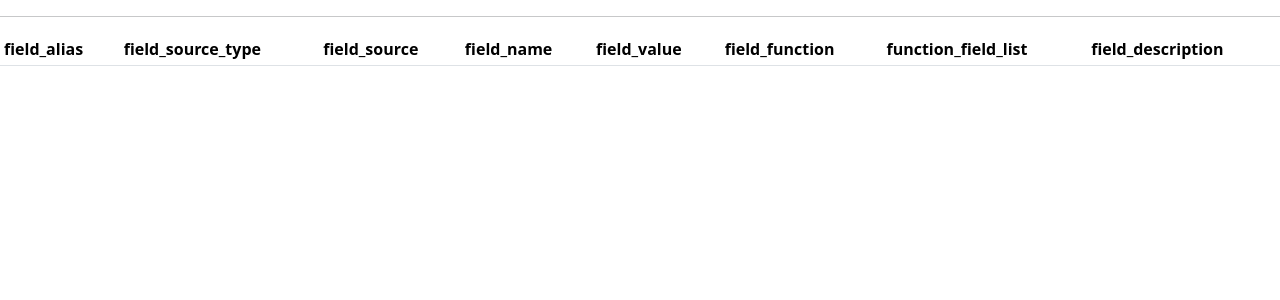
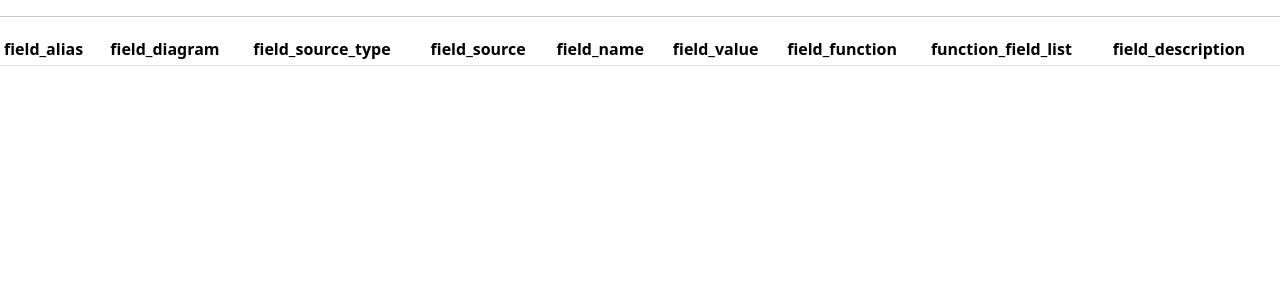
Before and after one commit to OlexiyZ/dgFramework, a Django app: page /dm/fields/ in a window 1280 px wide. Shown: the part 112-412 px from the top of the page. Run offline with Django 5.2, Linux system fonts and the light colour scheme; data that the repository does not hold is empty.

Commit message:
Field linearization v.1.0

```diff
--- a/dm/urls.py
+++ b/dm/urls.py
@@ -29,6 +29,7 @@ urlpatterns = [
     path("report/<str:report_name>/", report),
 
     path("diagram/<str:source_type>/<str:source_name>/", diagram),
+    path("field_diagram/<str:source_id>/<str:field_id>/", field_diagram),
 
     # path("test_static/", test_static),
 ]
--- a/dm/views.py
+++ b/dm/views.py
@@ -301,28 +301,6 @@ def report(request, report_name):
 def diagram(request, source_type, source_name):
     linear = {}
     linear = linearization(source_type, source_name, "")
-
-    # scheme = {}
-    # scheme["content"] = f"<a href=\"/dm/report/{source_name}/\" target=\"_blank\">{source_name}</a>"
-    # scheme["children"] = [
-    #     {
-    #         "content": f"<a href=\"/dm/fields/{source_name.field_list}/\" target=\"_blank\">Field List</a>",
-    #         "children": [
-    #             {
-    #                 # "content": "Field List"
-    #                 # "content": f"<a href=\"/dm/fields/{report.field_list}/\">Field List</a>"
-    #             }
-    #         ]},
-    #     {
-    #         "content": f"<a href=\"/dm/fields/{source_name.source_list}/\" target=\"_blank\">Source List</a>",
-    #         "children": [
-    #             {
-    #                 # "content": "Source List"
-    #                 # "content": f"<a href=\"/dm/fields/{report.source_list}/\">Source List</a>"
-    #             }
-    #         ]
-    #     }
-    # ]
     context = {"model": linear}
     return render(request, 'dm/diagram.html', context)
 
@@ -510,3 +488,185 @@ def get_report_source(source):
         fields = None
 
     return sources, source_list, field_list, fields
+
+
+def field_diagram(request, source_id, field_id):
+    source = Source.objects.get(id=source_id)
+    field = Field.objects.get(id=field_id, field_source_id=source_id)
+    linear = field_linearization(source, field)
+    linear_m = {"content": str(field),
+                "children": [linear]}
+    # children = []
+    context = {"model": linear_m}
+    return render(request, 'dm/diagram.html', context)
+
+
+def field_linearization(source, field):
+    brown_rect = "<svg width=\"10\" height=\"10\"> <rect x=\"0\" y=\"0\" width=\"10\" height=\"10\" fill=\"brown\" /></svg> "
+
+    if field is None:
+        return {
+            "content": "None"
+        }
+
+    match field.field_source_type:
+        # case None:
+        #     return {
+        #         "content": "None"
+        #     }
+        case 'function':
+            return {
+                "content": field.field_alias,
+                "children": [
+                    {
+                        "content": brown_rect + field.field_function
+                    }
+                ]
+            }
+        case 'value':
+            return {
+                "content": field.field_alias,
+                "children": [
+                    {
+                        "content": brown_rect + field.field_value
+                    }
+                ]
+            }
+        case 'tbd':
+            return {
+                "content": field.field_alias,
+                "children": [
+                    {
+                        "content": 'TBD'
+                    }
+                ]
+            }
+        # case 'data_source':
+    children = []
+    if source.source_type == 'query':
+        # source = Query.objects.get(query_name=source.query_name)
+        sources, source_list, field_list, fields = get_source(source)
+        # field = Field.objects.get(field_alias=field.field_name, field_source_id=source.id)
+        # children.append(field_linearization(field, source))
+        for source_item in sources:
+            try:
+                field = Field.objects.get(field_alias=field.field_name, field_source_id=source_item.id)
+            except Field.DoesNotExist:
+                field = field
+            children.append(field_linearization(source_item, field))
+    elif source.source_type == 'data_source':
+        # source = Query.objects.get(query_name=source.query_name)
+        sources, source_list, field_list, fields = get_source(source)
+        # children.append(field_linearization(field, source))
+        for source_item in sources:
+            try:
+                field = Field.objects.get(field_alias=field.field_name, field_source_id=source_item.id)
+            except Field.DoesNotExist:
+                field = field
+            children.append(field_linearization(source_item, field))
+    # elif source.source_type == 'data_source':
+    #     children.append(field_linearization(field))
+    elif source.source_type == 'table':
+        return {
+            "content": source.source_type,
+            "children": [
+                {
+                    "content": field.field_alias
+                },
+                {
+                    "content": source.table_name
+                }
+            ]
+        }
+    else:
+        children.append(field_linearization(None, None))
+
+    if source.source_type == 'data_source':
+        data_source_hyperlink = f"<a href=\"/dm/sources/{str(source.id)}/{source.source_type}/ \"target=\"_blank\">{str(source.source_alias)}</a>"
+        content = data_source_hyperlink
+    elif source.source_type == 'query':
+        data_source_hyperlink = f"<a href=\"/dm/sources/{str(source.id)}/{source.source_type}/ \"target=\"_blank\">{str(source.source_alias)}</a>"
+        content = data_source_hyperlink
+    # elif source_type == 'table':
+    #     content = yellow_rect + str(source_name)
+    elif source.source_type == 'report':
+        data_source_hyperlink = f"<a href=\"/dm/sources/{str(source.id)}/union/ \"target=\"_blank\">{str(source.source_name)}</a>"
+        content = data_source_hyperlink
+    else:
+        content = str(source.source_name)
+
+    return {
+        "content": source.source_type,
+        "children": [
+            {
+                "content": field.field_name
+            },
+            {
+                "content": content,
+                "children": children
+            }
+        ]
+    }
+
+
+def get_source(source):
+    if isinstance(source, Query):
+        query = Query.objects.get(query_name=source.query_name)
+        try:
+            source_list = SourceList.objects.get(source_list=query.source_list)
+        except SourceList.DoesNotExist:
+            source_list = None
+        try:
+            sources = Source.objects.filter(source_union_list=source_list)
+        except Source.DoesNotExist:
+            sources = None
+        try:
+            field_list = FieldList.objects.get(field_list_name=query.field_list)
+        except FieldList.DoesNotExist:
+            field_list = None
+        try:
+            fields = Field.objects.filter(field_list=query.field_list)
+        except Field.DoesNotExist:
+            fields = None
+
+        return sources, source_list, field_list, fields
+
+    elif isinstance(source, Source):
+        try:
+            source_list = SourceList.objects.get(source_list=source.source_list)
+        except SourceList.DoesNotExist:
+            source_list = None
+        try:
+            sources = Source.objects.filter(source_union_list=source.source_list)
+        except Source.DoesNotExist:
+            sources = None
+        try:
+            field_list = FieldList.objects.get(data_source=source_list)
+        except FieldList.DoesNotExist:
+            field_list = None
+        try:
+            fields = Field.objects.filter(source_list=source_list, field_list=field_list)
+        except Field.DoesNotExist:
+            fields = None
+
+        return sources, source_list, field_list, fields
+
+    elif isinstance(source, Report):
+        try:
+            source_list = SourceList.objects.get(source_list=source.source_list)
+        except Report.DoesNotExist:
+            source_list = None
+        try:
+            sources = Source.objects.filter(source_union_list=source_list)
+        except Source.DoesNotExist:
+            sources = None
+        try:
+            field_list = FieldList.objects.get(data_source=source_list)
+        except FieldList.DoesNotExist:
+            field_list = None
+        try:
+            fields = Field.objects.filter(source_list=source_list)
+        except Field.DoesNotExist:
+            fields = None
+
+        return sources, source_list, field_list, fields
--- a/templates/dm/fields.html
+++ b/templates/dm/fields.html
@@ -47,6 +47,7 @@
                 <thead>
                     <tr>
                         <th>field_alias</th>
+                        <th>field_diagram</th>
                         <th>field_source_type</th>
                         <th>field_source</th>
                         <th>field_name</th>
@@ -60,6 +61,7 @@
                 {% for field in fields %}
                     <tr>
                         <td>{{ field.field_alias }}</td>
+                        <td><a href="/dm/field_diagram/{{ field.field_source_id }}/{{ field.id }}/" target="_blank">diagram</a></td>
                         <td>{{ field.field_source_type }}</td>
                         <td>
                             {% if field.field_source != None %}
```
